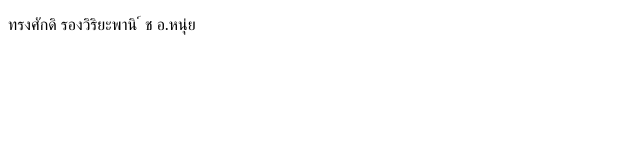
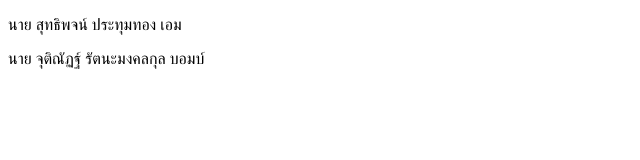
Before and after one commit to SuttipotPrathoumthong/WorkShopMerge, a plain HTML site: page index.html in a window 1280 px wide. Shown: the whole page, without its empty margins (0-640 px from the left). Drawn offline with Linux system fonts and the light colour scheme.

Commit message:
Add Home.html for feature/addContent1

```diff
--- a/index.html
+++ b/index.html
@@ -4,9 +4,8 @@
 <title>Home</title>
 <body>
 <div>
-<p>ทรงศักดิ รองวิริยะพานิ
-์
-ช อ.หนุ่ย</p>
+<p>นาย สุทธิพจน์ ประทุมทอง เอม</p>
+<p>นาย จุติณัฏฐ์ รัตนะมงคลกุล บอมบ์</p>
 </div>
 </body>
 </html>
```
